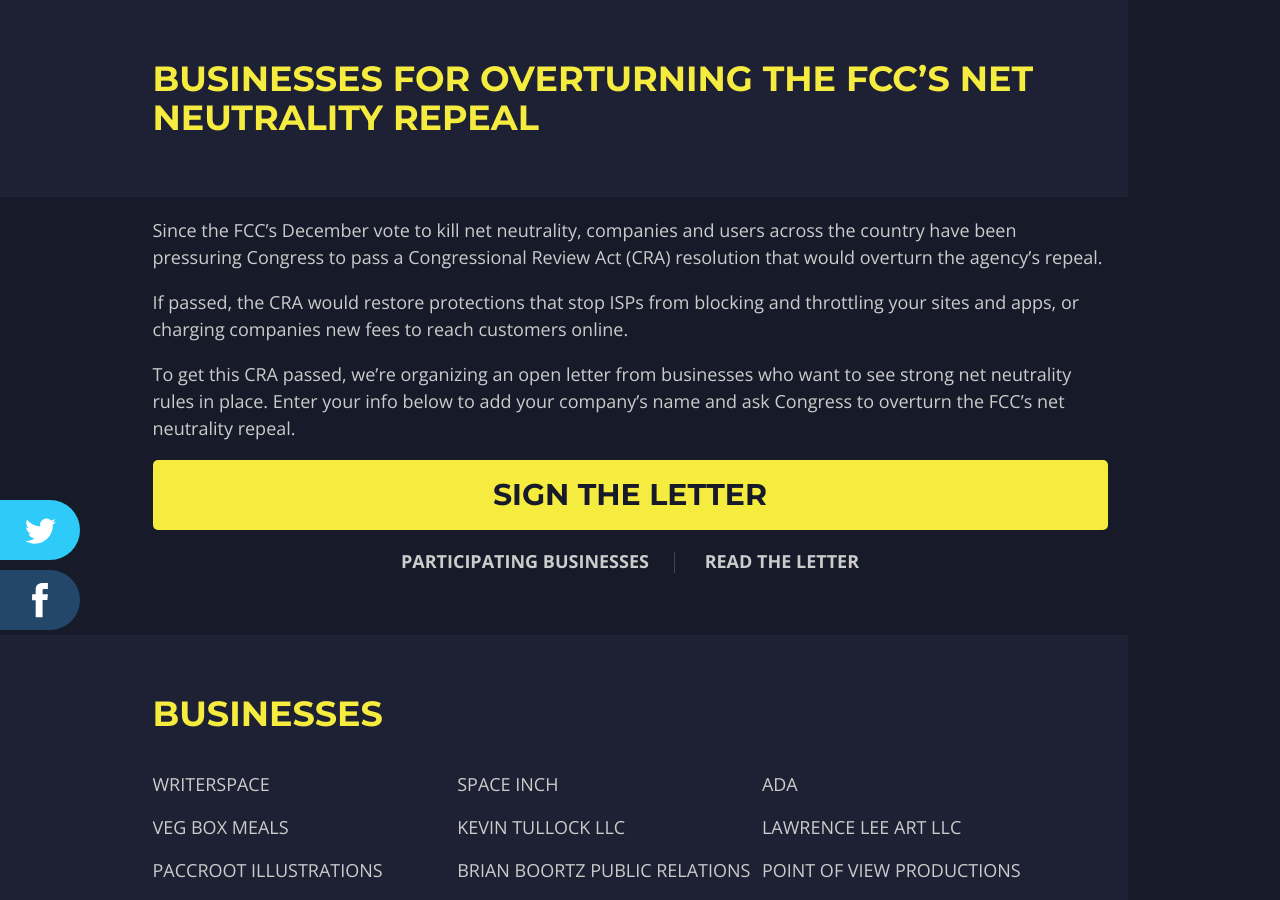
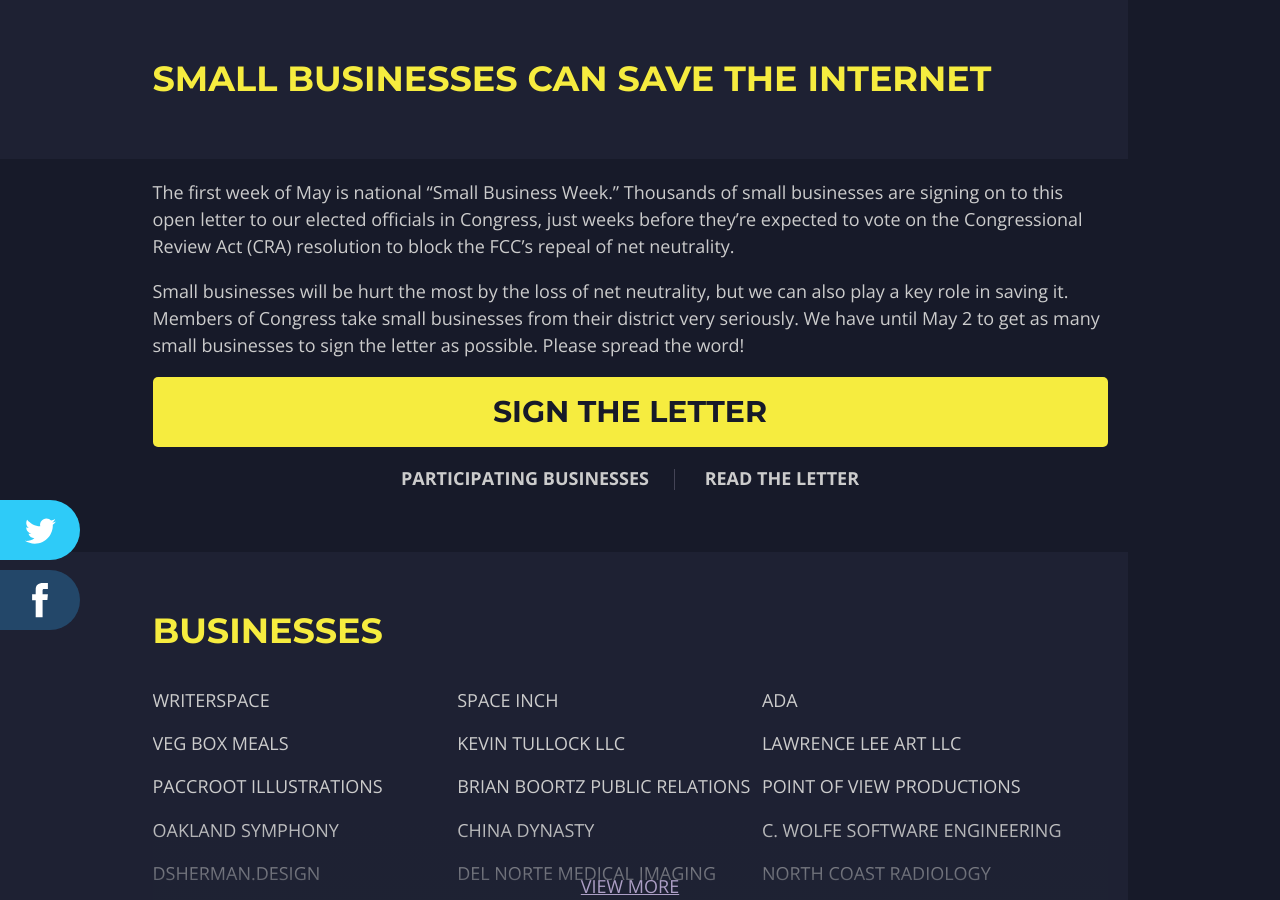
Before and after one commit to fightforthefuture/vetsforthe.net, a Jekyll site: the page built from index.md, in a window 1280 px wide and 900 px high. Built offline with Jekyll 4.4.1, drawn with Linux system fonts in a browser that asks for light colours; some of the changed text lies outside the part shown.

Commit message:
Edited copy & took new page section live

```diff
--- a/index.md
+++ b/index.md
@@ -7,25 +7,15 @@
 
 <div class="section intro hl-bg">
 
-## Businesses for overturning the FCC's Net Neutrality repeal
+## Small businesses can save the Internet
 
 </div>
 
 <div class="section intro-copy">
 
-Since the FCC’s December vote to kill net neutrality, companies and
-users across the country have been pressuring Congress to pass a
-Congressional Review Act (CRA) resolution that would overturn the
-agency’s repeal.
+The first week of May is national “Small Business Week.” Thousands of small businesses are signing on to this open letter to our elected officials in Congress, just weeks before they’re expected to vote on the Congressional Review Act (CRA) resolution to block the FCC’s repeal of net neutrality.
 
-If passed, the CRA would restore protections that stop ISPs from
-blocking and throttling your sites and apps, or charging companies new
-fees to reach customers online.
-
-To get this CRA passed, we’re organizing an open letter from businesses
-who want to see strong net neutrality rules in place. Enter your info
-below to add your company’s name and ask Congress to overturn the FCC’s
-net neutrality repeal.
+Small businesses will be hurt the most by the loss of net neutrality, but we can also play a key role in saving it. Members of Congress take small businesses from their district very seriously. We have until May 2 to get as many small businesses to sign the letter as possible. Please spread the word!
 
 <a href="#signon" class="button">Sign The Letter</a>
 
@@ -378,23 +368,16 @@
 
 </div>
 
-<div class="section" style="display:none">
+<div class="section">
 
-## Host an Event
+## MAY 2, 2018: Host or Join an Event
 {: #events }
-Lorem ipsum dolor sit amet, consectetur adipisicing elit, sed do eiusmod
-tempor incididunt ut labore et dolore magna aliqua. Ut enim ad minim veniam,
-quis nostrud exercitation ullamco laboris nisi ut aliquip ex ea commodo
-consequat. Duis aute irure dolor in reprehenderit in voluptate velit esse
-cillum dolore eu fugiat nulla pariatur. Excepteur sint occaecat cupidatat non
-proident, sunt in culpa qui officia deserunt mollit anim id est laborum.
-
-Lorem ipsum dolor sit amet, consectetur adipisicing elit, sed do eiusmod
-tempor incididunt ut labore et dolore magna aliqua. Ut enim ad minim veniam,
-quis nostrud exercitation ullamco laboris nisi ut aliquip ex ea commodo
-consequat. Duis aute irure dolor in reprehenderit in voluptate velit esse
-cillum dolore eu fugiat nulla pariatur. Excepteur sint occaecat cupidatat non
-proident, sunt in culpa qui officia deserunt mollit anim id est laborum.
+On May 2nd, at 12pm local time, small business owners and net neutrality
+supporters will gather at Congressional offices across the country, deliver
+the letter, and hold a short press conference outside for local media. If
+you’d like to organize a letter delivery to a congressperson in your area,
+sign the letter above and we’ll contact you at a later date with detailed
+instructions.
 
 </div>
 
```
